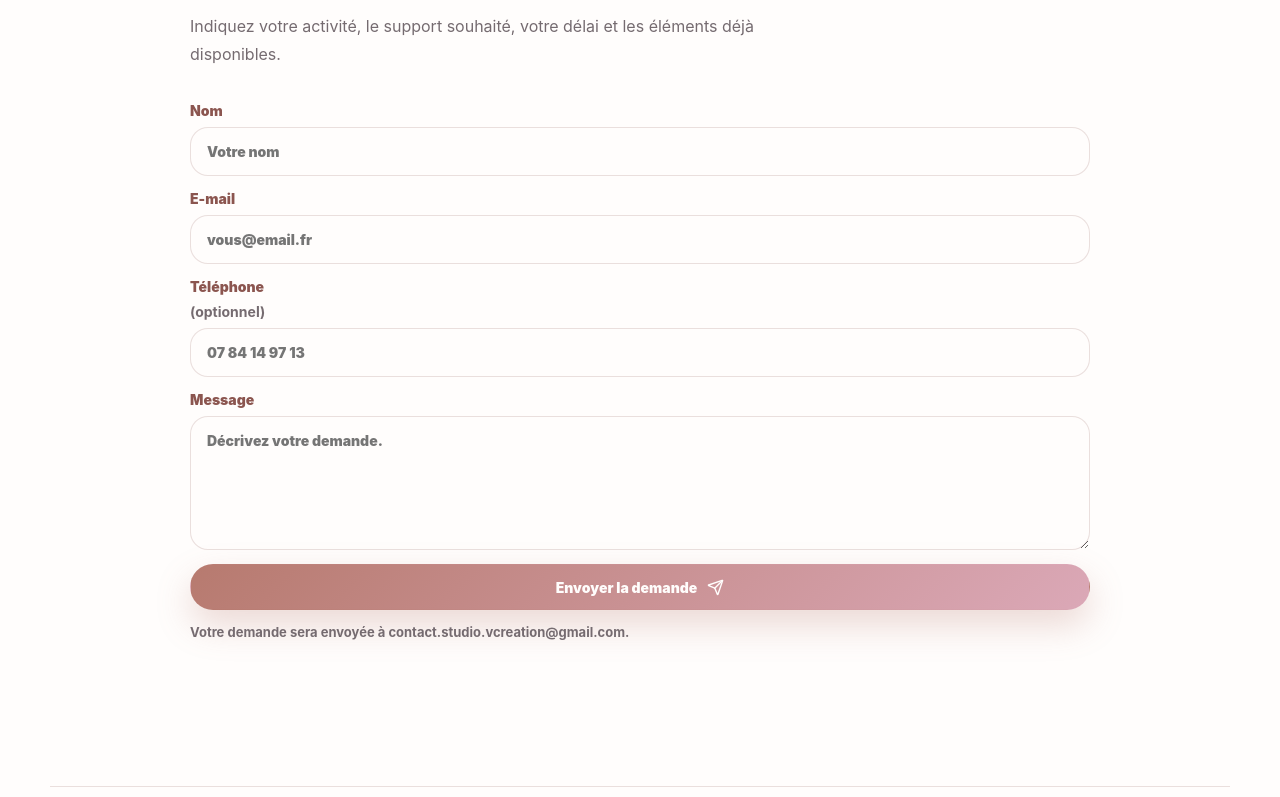
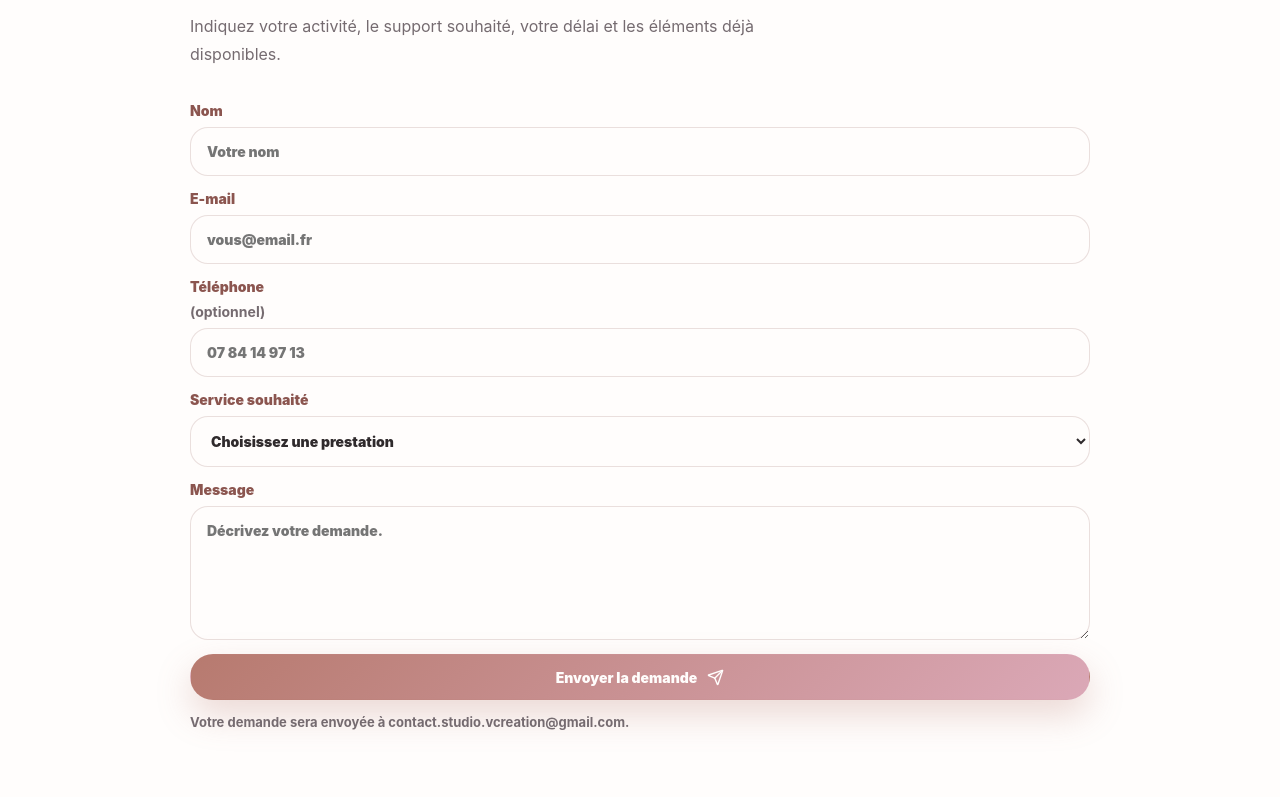
Before and after one commit to Pricelite/MILLIONAIRE, a Next.js app: page / in a window 1280 px wide. Shown: the part 6970-7767 px from the top of the page. Built offline with nearby package versions, Linux system fonts and the light colour scheme.

Commit message:
fix(contact): send form submissions to Studio V Creation inbox

```diff
--- a/components/contact-form.tsx
+++ b/components/contact-form.tsx
@@ -1,12 +1,10 @@
 import { Send } from "lucide-react";
-
-const receiverEmail = "contact.studio.vcreation@gmail.com";
 
 export function ContactForm() {
   return (
     <form
       className="contactForm"
-      action={`https://formsubmit.co/${receiverEmail}`}
+      action="https://formsubmit.co/contact.studio.vcreation@gmail.com"
       method="POST"
     >
       <input
@@ -14,19 +12,19 @@ export function ContactForm() {
         name="_subject"
         value="Nouvelle demande depuis Studio V Creation"
       />
-      <input type="hidden" name="_template" value="table" />
-      <input type="hidden" name="_captcha" value="false" />
       <input
         type="hidden"
         name="_next"
         value="https://studiovcreation.fr/merci"
       />
+      <input type="hidden" name="_captcha" value="false" />
+      <input type="hidden" name="_template" value="table" />
       <input type="text" name="_honey" className="honeypot" tabIndex={-1} />
 
       <label>
         Nom
         <input
-          name="Nom"
+          name="nom"
           type="text"
           placeholder="Votre nom"
           autoComplete="name"
@@ -50,7 +48,7 @@ export function ContactForm() {
       <label>
         Téléphone <span className="muted">(optionnel)</span>
         <input
-          name="Téléphone"
+          name="telephone"
           type="tel"
           placeholder="07 84 14 97 13"
           autoComplete="tel"
@@ -59,9 +57,25 @@ export function ContactForm() {
       </label>
 
       <label>
+        Service souhaité
+        <select name="service" required defaultValue="">
+          <option value="" disabled>
+            Choisissez une prestation
+          </option>
+          <option value="Logo">Logo</option>
+          <option value="Identité visuelle">Identité visuelle</option>
+          <option value="Carte de visite">Carte de visite</option>
+          <option value="Flyer ou affiche">Flyer ou affiche</option>
+          <option value="Visuels réseaux sociaux">Visuels réseaux sociaux</option>
+          <option value="Supports imprimés">Supports imprimés</option>
+          <option value="Autre demande">Autre demande</option>
+        </select>
+      </label>
+
+      <label>
         Message
         <textarea
-          name="Message"
+          name="message"
           rows={6}
           placeholder="Décrivez votre demande."
           minLength={10}
@@ -76,7 +90,7 @@ export function ContactForm() {
       </button>
 
       <p className="formHelp">
-        Votre demande sera envoyée à {receiverEmail}.
+        Votre demande sera envoyée à contact.studio.vcreation@gmail.com.
       </p>
     </form>
   );
```
